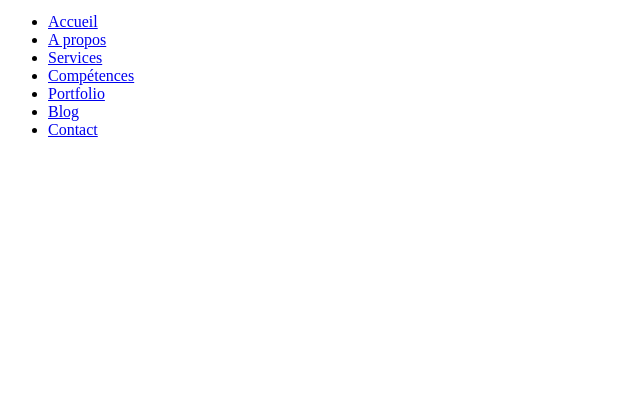
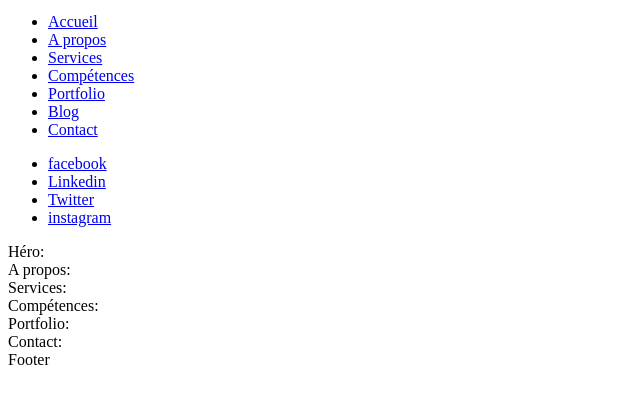
Before and after one commit to marie-josee67/Portfolio_Guider, a plain HTML site: page Index.html in a window 1280 px wide. Shown: the part 29-432 px from the top of the page, without its empty margins (0-640 px from the left). Drawn offline with Linux system fonts and the light colour scheme.

Commit message:
Mise en place de liens sociaux non fonctionnel.

```diff
--- a/Index.html
+++ b/Index.html
@@ -35,12 +35,31 @@
                     <li><a href="#contact">Contact</a></li>
                 </ul>
             </nav>
+<!-- Réseaux sociaux-->
+            <div class="right">
+                <ul class="socials list-unstyled">
+                    <!-- taper li*4 pour en faire apparaitre 4 ligne de code identique-->
+                    <li><a href="https://www.facebook.com/profile.php?id=100007579156423" target="_blank">facebook</a></li><!--ne fonctionne pas Facebook-->
+                    <li><a href="https://www.facebook.com/profile.php?id=100007579156423" target="_blank">Linkedin</a></li>
+                    <li><a href="https://www.facebook.com/profile.php?id=100007579156423" target="_blank">Twitter</a></li><!--Twitter-->
+                    <li><a href="https://www.facebook.com/profile.php?id=100007579156423" target="_blank">instagram</a></li><!--instagram-->
+                </ul>
+
+            </div>
         </div>
     </Header>
 
-    <!-- id ==> identifiant-->
-    <section id="about"></section>
+    <!-- id ==> identifiant unique -->
+    <section id="hero">Héro:</section>
+    <section id="about">A propos:</section>
+    <section id="services">Services:</section>
+    <section id="skills">Compétences:</section>
+    <section id="portfolio">Portfolio:</section>
+    <section id="contact">Contact:</section>
 
+    <footer>
+Footer
+    </footer>
 
 </body>
 </html>
```
